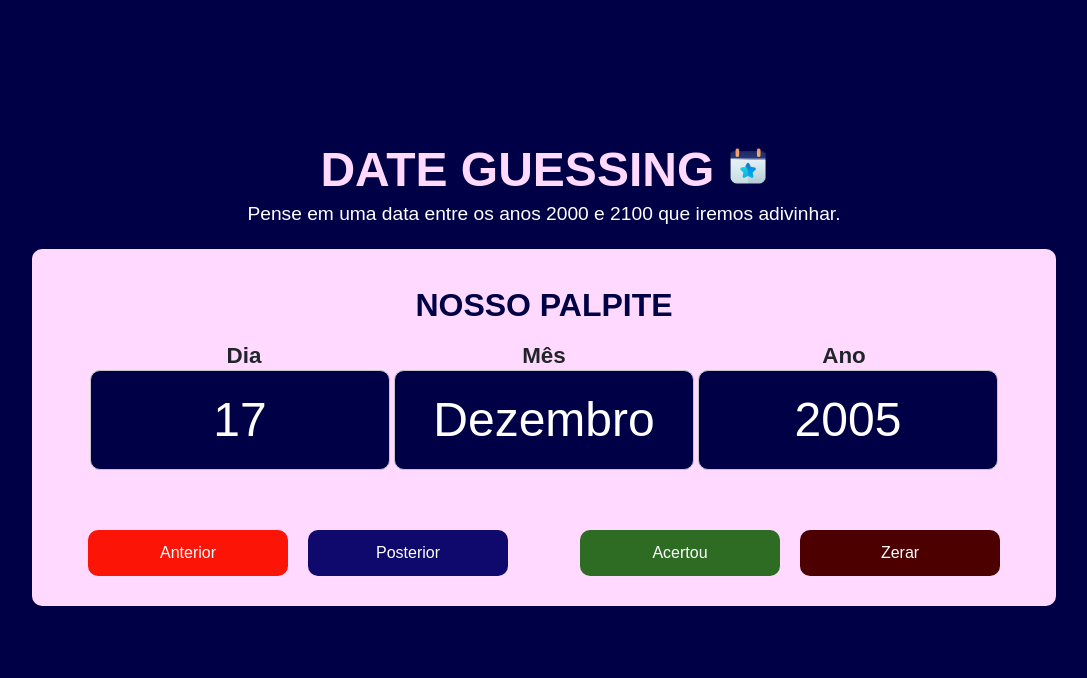
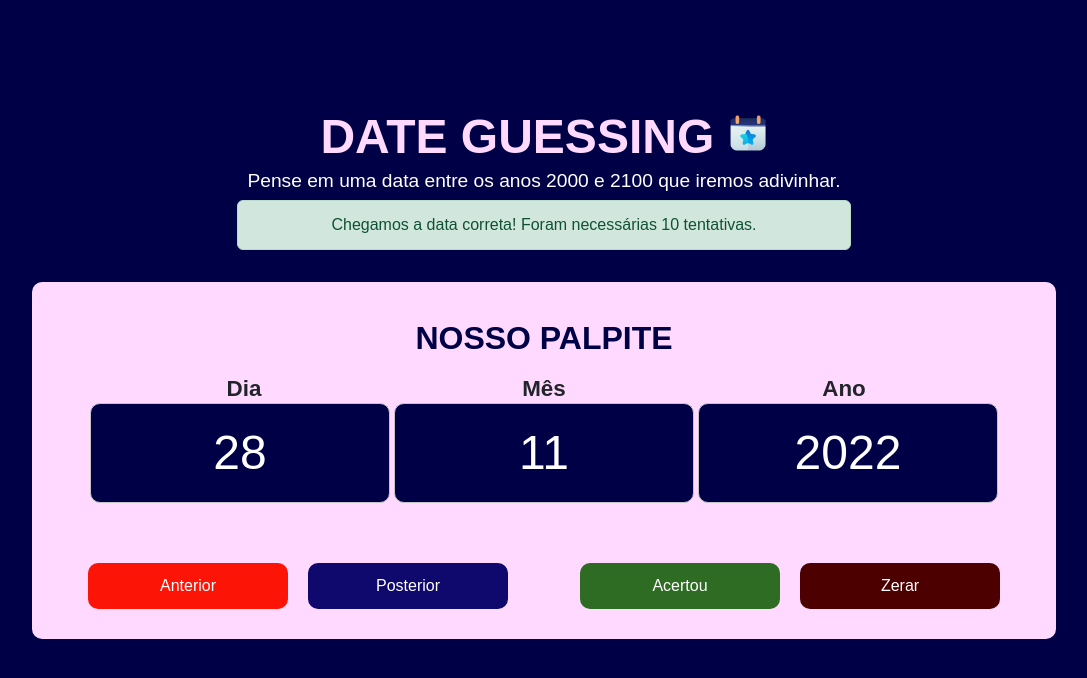
Before and after one commit to projeto-de-algoritmos/D-C_DateGuessing, a React (Create React App) app in the folder app/: page / in a window 1280 px wide. Both pictures are taken after a click on the button "Acertou". Shown: the top 678 px of the page, without its empty margins (96-1183 px from the left). Built offline with nearby package versions, Linux system fonts and the light colour scheme.

Commit message:
feat: adding initial date manipulate

```diff
--- a/app/package.json
+++ b/app/package.json
@@ -7,6 +7,7 @@
     "@testing-library/react": "^13.4.0",
     "@testing-library/user-event": "^13.5.0",
     "bootstrap": "^5.2.3",
+    "moment": "^2.29.4",
     "react": "^18.2.0",
     "react-bootstrap": "^2.7.0",
     "react-dom": "^18.2.0",
--- a/app/src/pages/Home.jsx
+++ b/app/src/pages/Home.jsx
@@ -1,14 +1,75 @@
-import React from 'react';
+import React, { useEffect, useState } from 'react';
+import Alert from 'react-bootstrap/Alert';
+import moment from 'moment';
 import Date from '../assets/date.png'
 import './index.css';
 
+const upperLimit = {
+    year: 2030,
+    month: 12,
+    day: 31
+};
+const lowerLimit = {
+    year: 2000,
+    month: 12,
+    day: 31
+};
+
 const Home = () => {
+    const [date, setDate] = useState({
+        year: null,
+        month: null,
+        day: null
+    });
+    const [rightDate, setRightDate] = useState(false);
+
+    useEffect(() => {
+        handleInitialValues();
+    }, []);
+
+    const handleInitialValues = () => {
+        const currentDate = moment();
+        setDate({
+            year: currentDate.year(),
+            month: currentDate.month(),
+            day: currentDate.date()
+        });
+        setRightDate(false);
+    }
+
+    const handleUpperLimit = () => {
+        const sumOfDatesYear = moment(`${upperLimit.year}-${upperLimit.month}-${upperLimit.day}`).add(date.year, 'years');
+        console.log("sumOfDatesYear0", sumOfDatesYear.date(), sumOfDatesYear.month(), sumOfDatesYear.year())
+        const sumOfDatesMonth = moment(`${sumOfDatesYear.year()}-${sumOfDatesYear.month()}-${sumOfDatesYear.day()}`).add(date.month, 'months');
+        console.log("sumOfDatesYear1",sumOfDatesMonth.date(), sumOfDatesMonth.month(), sumOfDatesMonth.year())
+        const sumOfDatesDays = moment(`${sumOfDatesMonth.year()}-${sumOfDatesMonth.month()}-${sumOfDatesMonth.day()}`).add(date.day, 'days');
+        console.log("sumOfDatesYear2", sumOfDatesDays.date(), sumOfDatesDays.month(), sumOfDatesDays.year())
+        setDate({
+            year: sumOfDatesDays.year(),
+            month: sumOfDatesDays.month(),
+            day: sumOfDatesDays.date()
+        });
+    }
+
+    const handlelowerLimit = () => {
+
+    }
+
+    const handleCorrectDate = () => {
+        setRightDate(true);
+    }
+
+    const currentDate = moment();
+
     return (
         <div className="home-container centraliza">
             <div className="home-main centraliza mb-5">
                 <div className="home-header">
-                    <h1>Date Guessing <img src={Date} alt="Date img" width="40px"/></h1>
+                    <h1>Date Guessing <img src={Date} alt="Date img" width="40px" /></h1>
                     <p>Pense em uma data entre os anos 2000 e 2100 que iremos adivinhar.</p>
+                    {rightDate && <Alert variant='success' className="centraliza">
+                        Chegamos a data correta! Foram necessárias 10 tentativas.
+                    </Alert>}
                 </div>
                 <div className="home-content centraliza pt-3 mt-3">
                     <h2 className="pt-4">Nosso Palpite</h2>
@@ -19,19 +80,19 @@ const Home = () => {
                             <div className="col-md-4 col-12 centraliza">Ano</div>
                         </div>
                         <div className="row date centraliza">
-                            <div className="col-md-4 col-12 centraliza">17</div>
-                            <div className="col-md-4 col-12 centraliza">Dezembro</div>
-                            <div className="col-md-4 col-12 centraliza">2005</div>
+                            <div className="col-md-4 col-12 centraliza">{date.day}</div>
+                            <div className="col-md-4 col-12 centraliza">{date.month}</div>
+                            <div className="col-md-4 col-12 centraliza">{date.year}</div>
                         </div>
                     </div>
                     <div className="home-content-buttons centraliza mt-5">
                         <div className="home-content-buttons-interactive">
                             <button id="previous"> Anterior</button>
-                            <button id="next"> Posterior</button>
+                            <button id="next" onClick={() => handleUpperLimit()}> Posterior</button>
                         </div>
                         <div className="home-content-buttons-interactive">
-                            <button id="right"> Acertou</button>
-                            <button id="reset"> Zerar</button>
+                            <button id="right" onClick={() => handleCorrectDate()}> Acertou</button>
+                            <button id="reset" onClick={() => handleInitialValues()}> Zerar</button>
                         </div>
                     </div>
                 </div>
```
Also changed, not shown: 1 other file (tests, documents, lock files or other folders).
